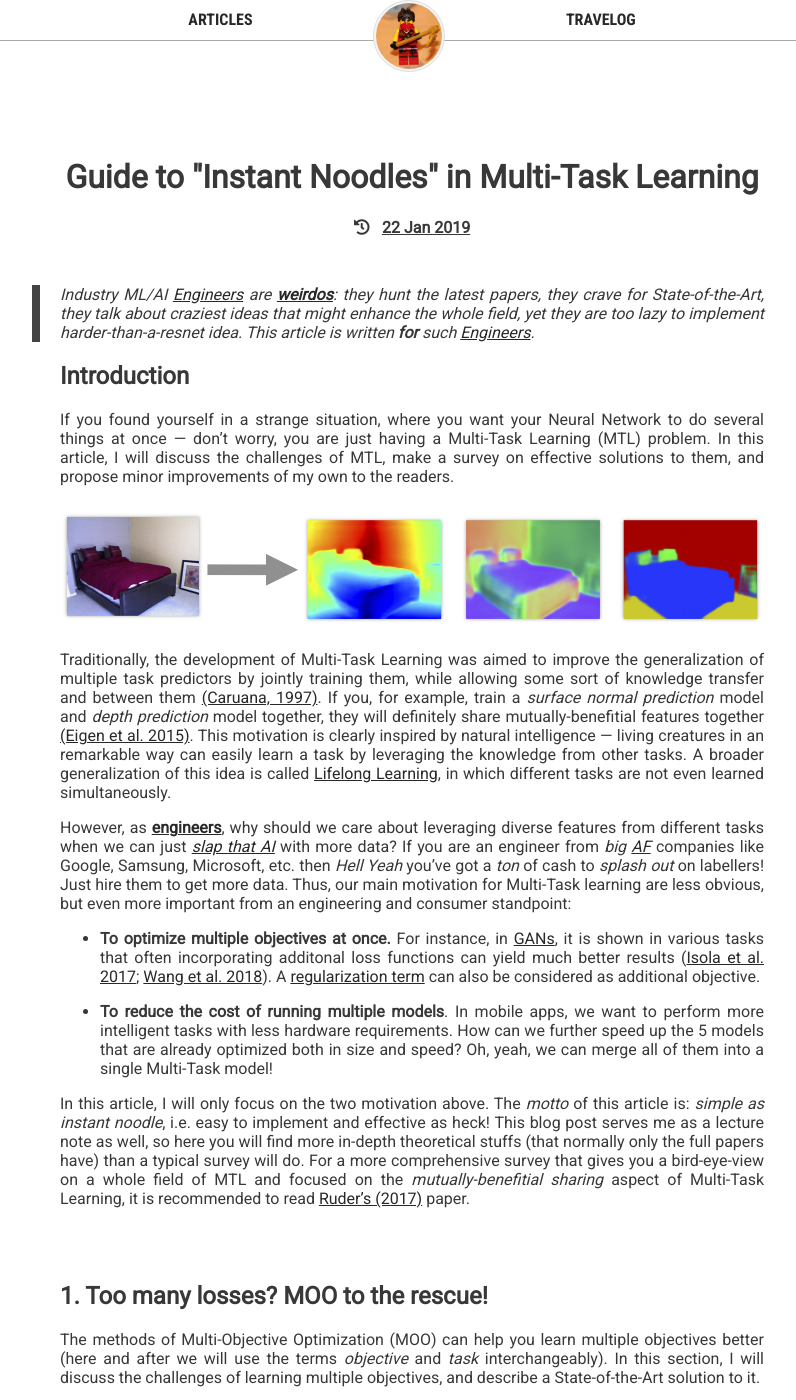
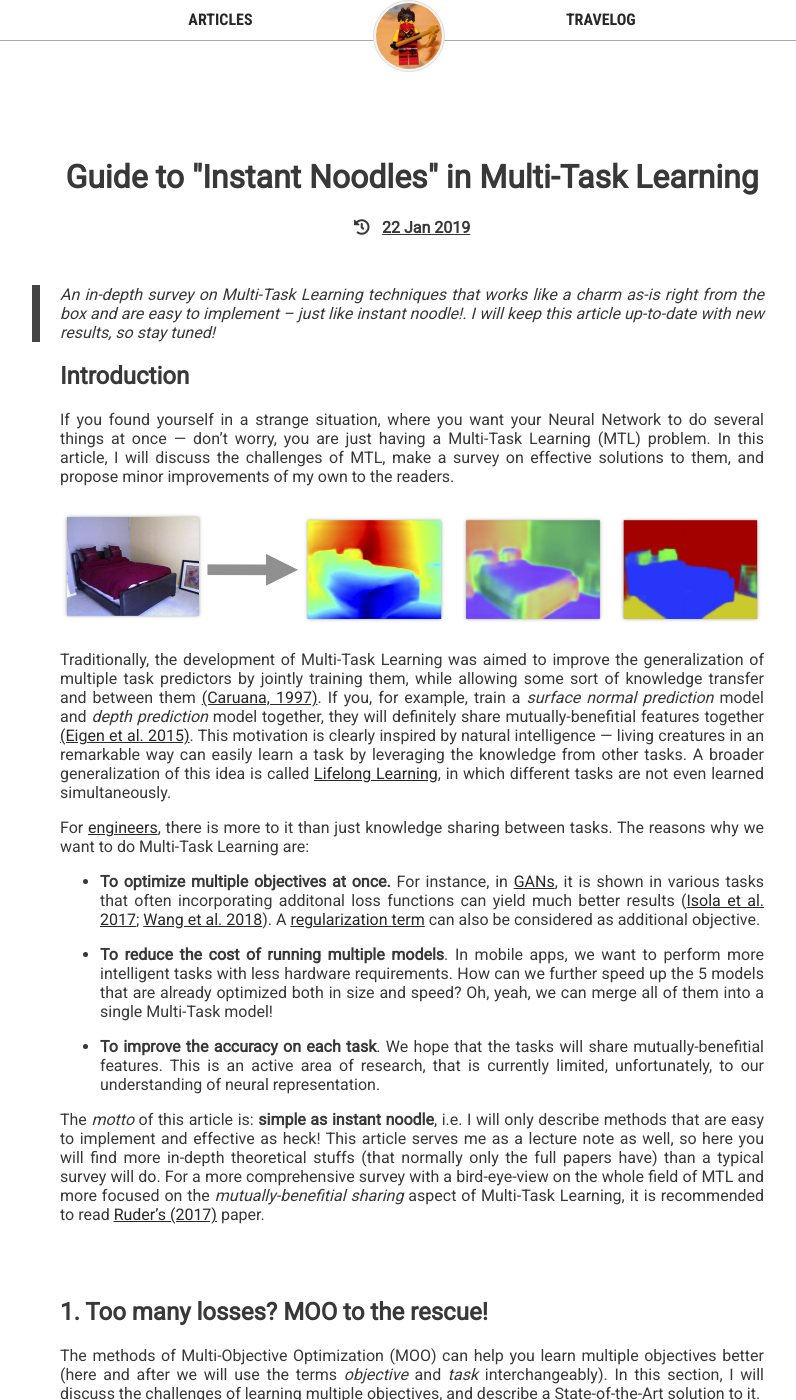
Before and after one commit to hav4ik/hav4ik.github.io, a Jekyll site: the page built from articles/_posts/2019-01-22-mtl-a-practical-survey.md, in a window 1280 px wide and 1400 px high. Shown: the whole window, without its empty margins (228-1024 px from the left). Built offline with Jekyll 4.4.1, drawn with Linux system fonts in a browser that asks for light colours; nearby versions of some CDN libraries; formulas are drawn with MathJax 3; comment, search, counter and statistics services are not loaded; some of the changed text lies outside the part shown.

Commit message:
some fix

```diff
--- a/articles/_posts/2019-01-22-mtl-a-practical-survey.md
+++ b/articles/_posts/2019-01-22-mtl-a-practical-survey.md
@@ -13,7 +13,7 @@
 
 
 
-> Industry ML/AI [Engineers][im-an-engineer] are [**weirdos**][weirdo]: they hunt the latest papers, they crave for State-of-the-Art, they talk about craziest ideas that might enhance the whole field, yet they are too lazy to implement harder-than-a-resnet idea. This article is written **for** such [Engineers][im-an-engineer].
+> An in-depth survey on Multi-Task Learning techniques that works like a charm as-is right from the box and are easy to implement &ndash; just like instant noodle!. I will keep this article up-to-date with new results, so stay tuned!
 
 [weirdo]: https://www.urbandictionary.com/define.php?term=weirdo
 [im-an-engineer]: https://www.youtube.com/watch?v=rp8hvyjZWHs
@@ -34,13 +34,15 @@
 
 Traditionally, the development of Multi-Task Learning was aimed to improve the generalization of multiple task predictors by jointly training them, while allowing some sort of knowledge transfer and between them [(Caruana, 1997)][caruana1997]. If you, for example, train a *surface normal prediction* model and *depth prediction* model together, they will definitely share mutually-benefitial features together [(Eigen et al. 2015)][eigen-dnl]. This motivation is clearly inspired by natural intelligence &mdash; living creatures in an remarkable way can easily learn a task by leveraging the knowledge from other tasks. A broader generalization of this idea is called [Lifelong Learning][lifelong-learning], in which different tasks are not even learned simultaneously.
 
-However, as [**engineers**][im-an-engineer], why should we care about leveraging diverse features from different tasks when we can just [*slap that AI*][slapping] with more data? If you are an engineer from *big [AF][as-fuck]* companies like Google, Samsung, Microsoft, etc. then *Hell Yeah* you've got a *ton* of cash to *splash out* on labellers! Just hire them to get more data. Thus, our main motivation for Multi-Task learning are less obvious, but even more important from an engineering and consumer standpoint:
+For [engineers][im-an-engineer], there is more to it than just knowledge sharing between tasks. The reasons why we want to do Multi-Task Learning are:
 
 -  **To optimize multiple objectives at once.** For instance, in [GANs][gan], it is shown in various tasks that often incorporating additonal loss functions can yield much better results ([Isola et al. 2017][pix2pix]; [Wang et al. 2018][vid2vid]). A [regularization term][regularization] can also be considered as additional objective.
 
 -  **To reduce the cost of running multiple models**. In mobile apps, we want to perform more intelligent tasks with less hardware requirements. How can we further speed up the 5 models that are already optimized both in size and speed? Oh, yeah, we can merge all of them into a single Multi-Task model!
 
-In this article, I will only focus on the two motivation above. The *motto* of this article is: *simple as instant noodle*, i.e. easy to implement and effective as heck! This blog post serves me as a lecture note as well, so here you will find more in-depth theoretical stuffs (that normally only the full papers have) than a typical survey will do. For a more comprehensive survey that gives you a bird-eye-view on a whole field of MTL and focused on the *mutually-benefitial sharing* aspect of Multi-Task Learning, it is recommended to read [Ruder's (2017)][ruder-mtl] paper.
+-  **To improve the accuracy on each task**. We hope that the tasks will share mutually-benefitial features. This is an active area of research, that is currently limited, unfortunately, to our understanding of neural representation.
+
+The *motto* of this article is: **simple as instant noodle**, i.e. I will only describe methods that are easy to implement and effective as heck! This article serves me as a lecture note as well, so here you will find more in-depth theoretical stuffs (that normally only the full papers have) than a typical survey will do. For a more comprehensive survey with a bird-eye-view on the whole field of MTL and more focused on the *mutually-benefitial sharing* aspect of Multi-Task Learning, it is recommended to read [Ruder's (2017)][ruder-mtl] paper.
 
 [vid2vid]: https://tcwang0509.github.io/vid2vid/
 [pix2pix]: https://phillipi.github.io/pix2pix/
@@ -177,7 +179,7 @@
 \end{equation}
 $$
 
-Denoting $$p^t = \nabla _ {\theta^{sh}} \hat{\mathcal{L}}^t (\theta^{sh},\theta^t)$$, this optimization problem with respect to $$\lambda^t$$ is equivalent to finding a minimum-norm point in the convex hull of the set of input points $$p^t$$. This problem arises naturally in computational geometry: it is equivalent to finding the closest point within a convex hull to a given query point. Basically, \eqref{eq:lambdaopt} is a convex quadratic problem with linear constraints. If you are like me, chances are you're also sick of the [non-convex][non-convex-rage] optimization problems appearing every day of your career! Having a [convex problem][convex-opt-boyd] popping out of nowhere like this is nothing short of joy. The [Frank&ndash;Wolfe solver][frank-wolfe] was used as a most suitable convex optimization algorithm in this case. The following theorem highlights the nice properties of this optimization problem:
+Denoting $$p^t = \nabla _ {\theta^{sh}} \hat{\mathcal{L}}^t (\theta^{sh},\theta^t)$$, this optimization problem with respect to $$\lambda^t$$ is equivalent to finding a minimum-norm point in the convex hull of the set of input points $$p^t$$. This problem arises naturally in computational geometry: it is equivalent to finding the closest point within a convex hull to a given query point. Basically, \eqref{eq:lambdaopt} is a convex quadratic problem with linear constraints. If you are like me, chances are you're also sick of the [non-convex][non-convex-rage] optimization problems appearing every day of your career! Having a [convex problem][convex-opt-boyd] popping out of nowhere like this is nothing short of joy. The [Frank&ndash;Wolfe solver][frank-wolfe] was used as a most suitable convex optimization algorithm in this case, just because you have an analytical solution in the case of 2 tasks (more in the paper by [Sener and Koltun][mtl-as-moo]). The following theorem highlights the nice properties of this optimization problem:
 
 > **Theorem ([Désidéri][mgda]).** If $$\,\lambda^1, \dots, \lambda^T$$ is the solution of \eqref{eq:lambdaopt}, either of the following is true:
 > - $$\sum _ {t=1}^T {\lambda^t \nabla _ {\theta^{sh}} \hat{\mathcal{L}}^t (\theta^{sh},\theta^t)} = 0$$ and the resulting $$\,\lambda^1, \ldots, \lambda^T$$ satisfies the KKT conditions.
@@ -195,7 +197,9 @@
 <a name="section14"></a>
 ### 1.4. Remarks and Modifications
 
-Absolutely brilliant! [ten out of ten][chuck-ten]! It outperforms [Chen et al. (2017)][chen2017] and [Kendall et al. (2018)][kendall2018] consistently with a large margin! Heck, it even outperforms the single-task classifier in most of the benchmarks! Absolute insanity! The [second author][vkoltun] is also a beast in modern Machine Learning! This is by far the most tasty *instant noodle* in this survey!
+This new method outperforms [Chen et al. (2017)][chen2017] and [Kendall et al. (2018)][kendall2018] consistently with a large margin! Heck, it even outperforms the single-task classifier in most of the benchmarks! Absolute insanity! This is by far the most tasty *instant noodle* in this survey!
+
+> **Question:** Can I use this algorithm effectively with other network architectures?
 
 The upper-bound formulation of \eqref{eq:lambdaopt} by the authors, although it is designed for encoder-decoder architecture, can be generalized to a tree-like structures that will be described in [Section 3.3][section-3-3]. The extended proof is provided in [Appendix B.1][appendix-b-1].
 
@@ -448,6 +452,22 @@
 
 
 <br><br>
+<a name="conclusion"></a>
+## Okay, that's all cool, but how should I Multi-Task?
+
+Just use the *Instant Noodles* described above. More specifically, combine the technique of Multi-Gradient Descent in [Section 1][section-1] together with gradients normalization described in [Appendix A.1][appendix-a-1]. Then, if you have problems with missing data, use the stochastic gradient update or the self-distillation idea that was analyzed in detail in [Section 2][section-2]. Choosing the right architecture might be tricky, so you will need to account for all the pros and cons in [Section 3][section-3]. Finally, subscribe and comment to this blog for more cool stuffs!
+
+[section-1]: #section1
+[section-2]: #section2
+[section-3]: #section3
+[appendix-a-1]: #appendixa1
+
+
+
+
+
+
+<br><br>
 ## Appendix A: other noodles that ain't the yummiest noodle
 
 In this section, I will describe the other approaches that I had experience with, but won't recommend them for others. On their own, they are quite good and convenient, just not the best out there (comparing to methods described above).
@@ -537,3 +557,7 @@
 
 
 ## Appendix B: Some proofs
+
+### B.1. MGDA-UB for more general architectures
+
+### B.2. Why averaging is bad
```
Also changed, not shown: other parts of articles/_posts/2019-01-22-mtl-a-practical-survey.md (+3 -3 lines).
